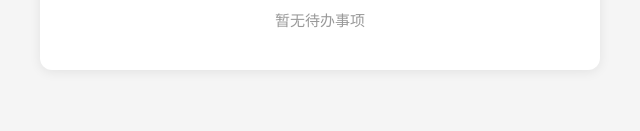
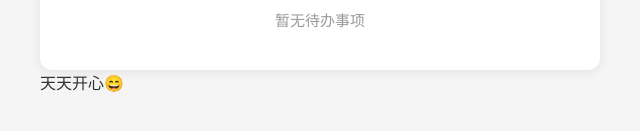
Before and after one commit to tangxiaozhu520/todo-test, a React (Vite) app: page / in a window 1280 px wide. Shown: the part 213-344 px from the top of the page, without its empty margins (320-960 px from the left). Built offline with nearby package versions, Linux system fonts and the light colour scheme.

Commit message:
feat: 新增文案2

```diff
--- a/src/App.jsx
+++ b/src/App.jsx
@@ -12,6 +12,7 @@ function App() {
         <TodoList />
         <TodoFooter />
       </div>
+      <p>天天开心😄</p>
     </div>
   )
 }
```
